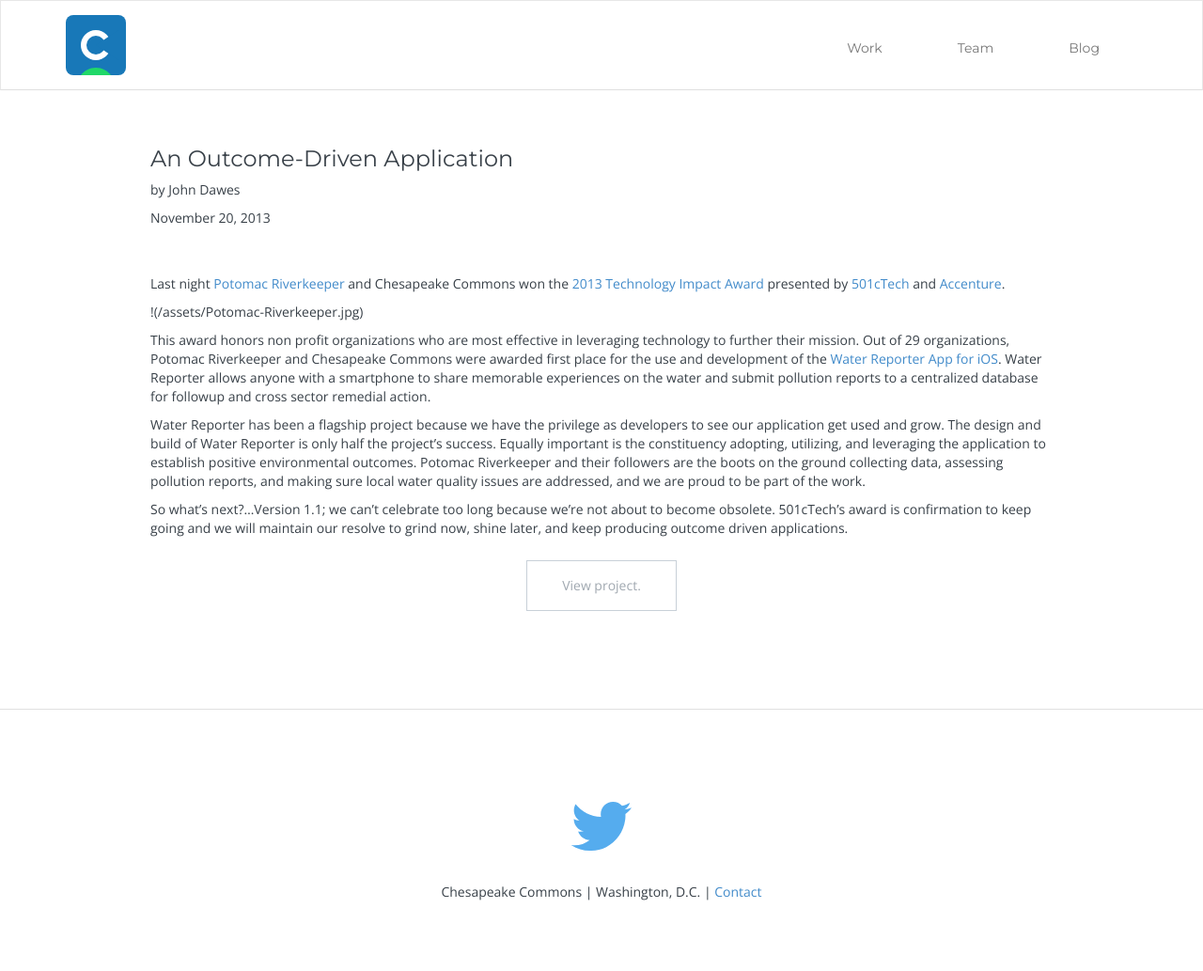
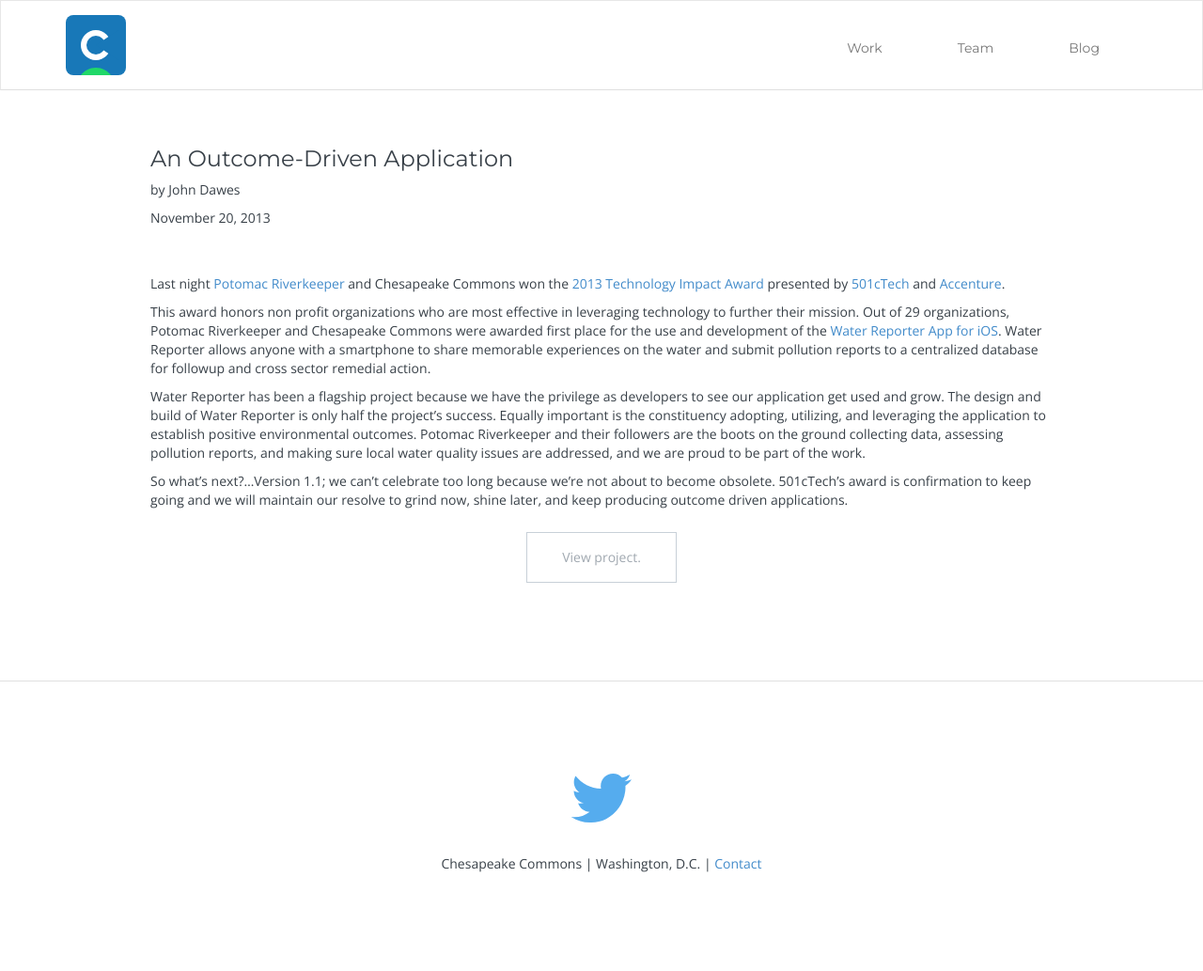
Before and after one commit to brendandm/brendandm.github.io, a Jekyll site: the page built from _posts/2013-11-20-an-outcome-driven-application.md, in a window 1280 px wide. Shown: the whole page at 94% size. Built offline with Jekyll 4.4.1, drawn with Linux system fonts in a browser that asks for light colours; nearby versions of some CDN libraries; Markdown is read by kramdown in place of the engine named in the settings; after the commit the page ends 1003 px from its top, so only the background shows below that.

Commit message:
Updated 2013-11-20-an-outcome-driven-application.md

```diff
--- a/_posts/2013-11-20-an-outcome-driven-application.md
+++ b/_posts/2013-11-20-an-outcome-driven-application.md
@@ -10,8 +10,6 @@
 
 Last night <a href="http://www.potomacriverkeeper.org/" target="_blank">Potomac Riverkeeper</a> and Chesapeake Commons won the <a href="http://www.501ctech.org/potomac-riverkeeper-and-ywca-national-capital-area-win-2013-technology-impact-awards-2/" target="_blank">2013 Technology Impact Award</a> presented by <a href="http://www.501ctech.org/#&amp;panel1-1&amp;panel2-1" target="_blank">501cTech</a> and <a href="http://www.accenture.com/us-en/pages/index.aspx" target="_blank">Accenture</a>.
 
-!(/assets/Potomac-Riverkeeper.jpg)
-
 <!-- ex -->
 
 This award honors non profit organizations who are most effective in leveraging technology to further their mission. Out of 29 organizations, Potomac Riverkeeper and Chesapeake Commons were awarded first place for the use and development of the <a href="https://itunes.apple.com/us/app/the-water-reporter/id668005311" target="_blank">Water Reporter App for iOS</a>. Water Reporter allows anyone with a smartphone to share memorable experiences on the water and submit pollution reports to a centralized database for followup and cross sector remedial action.
```
